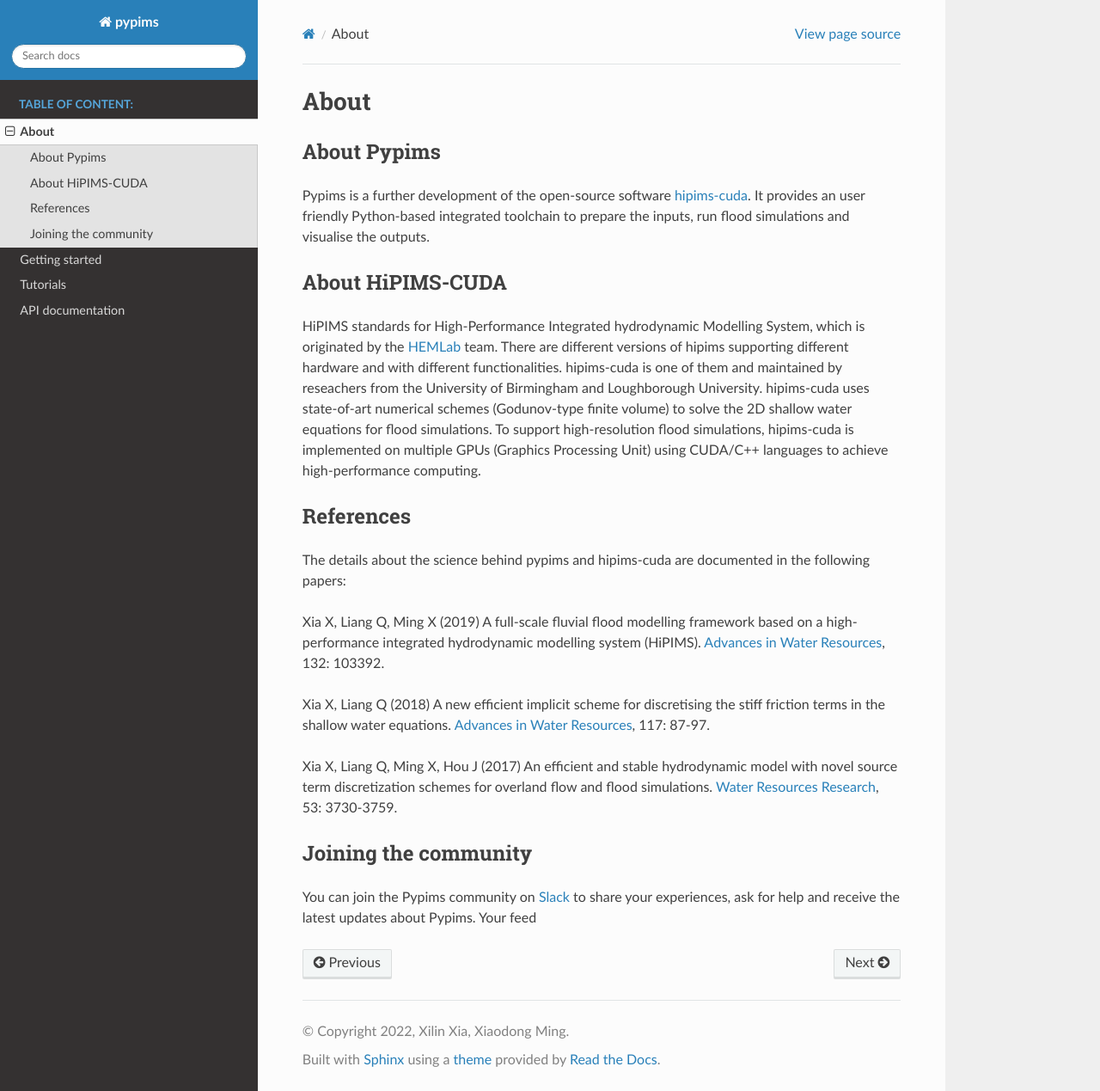
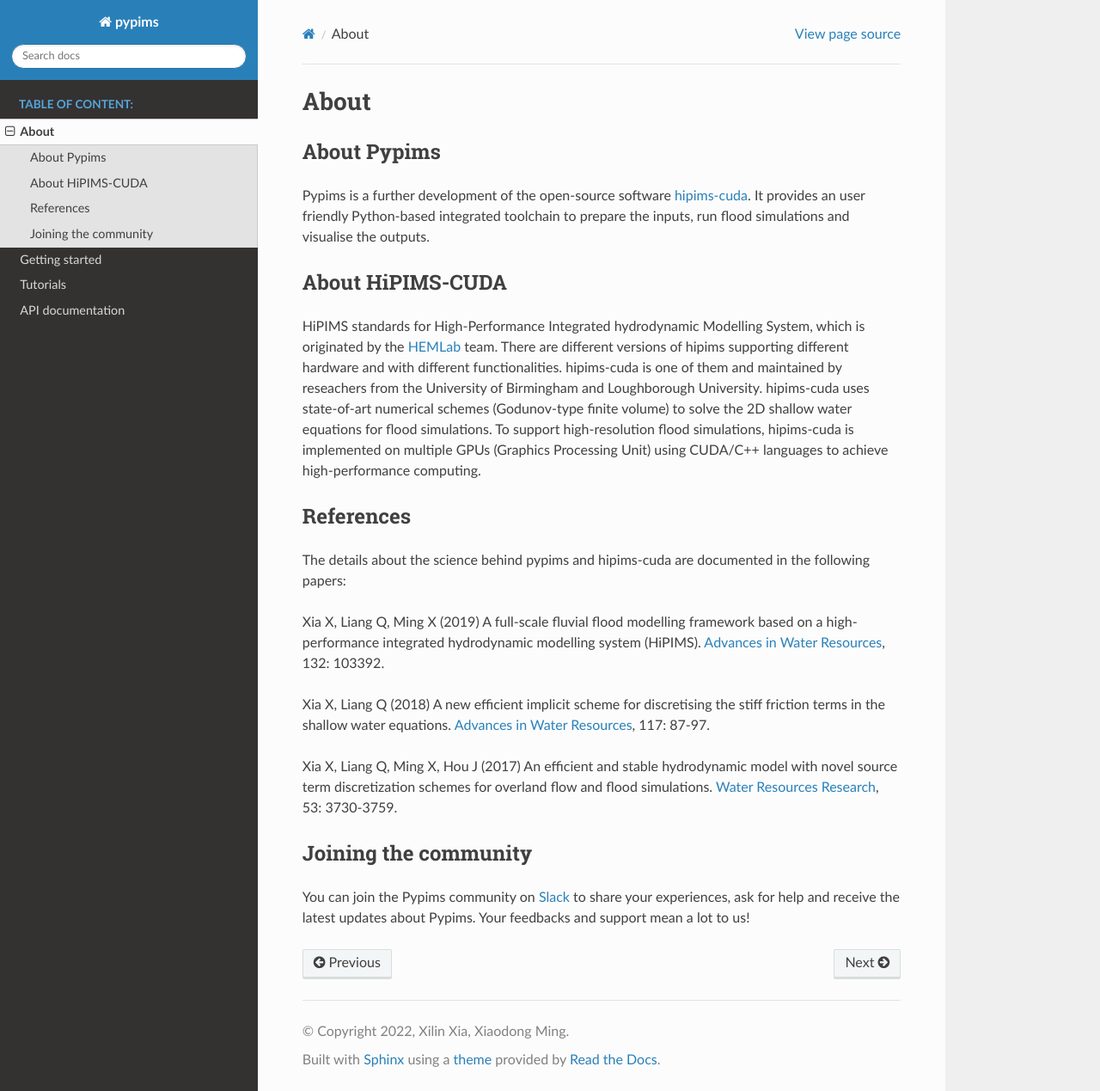
Before and after one commit to SynxFlow/SynxFlow, a Sphinx documentation site: the page built from docs/source/about.md, in a window 1280 px wide and 1269 px high. Shown: the whole window at 86% size. Built offline with Sphinx 7.4.7 and the Read the Docs theme 2.0.0, drawn with Linux system fonts in a browser that asks for light colours.

```diff
--- a/docs/source/about.md
+++ b/docs/source/about.md
@@ -24,4 +24,4 @@ Xia X, Liang Q, Ming X, Hou J (2017) An efficient and stable hydrodynamic model
 
 ### Joining the community
 
-You can join the Pypims community on [Slack](https://join.slack.com/t/pypims-community/shared_invite/zt-1ieab3l44-vw6QY43tsFaEd~w8T_llYg) to share your experiences, ask for help and receive the latest updates about Pypims. Your feed
+You can join the Pypims community on [Slack](https://join.slack.com/t/pypims-community/shared_invite/zt-1ieab3l44-vw6QY43tsFaEd~w8T_llYg) to share your experiences, ask for help and receive the latest updates about Pypims. Your feedbacks and support mean a lot to us!
```
